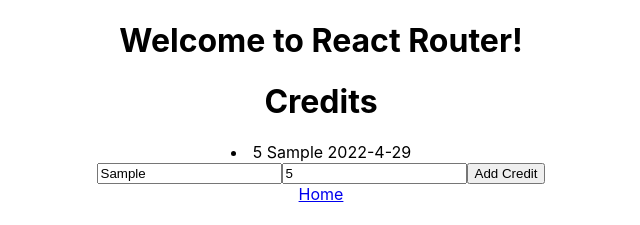
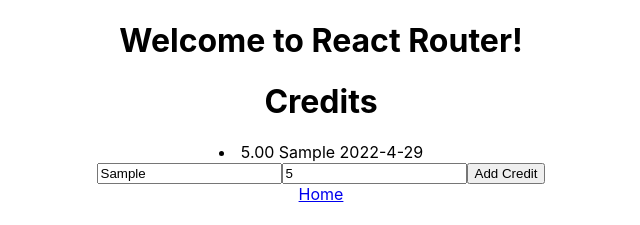
Before and after one commit to leconman/assignment_4, a React (Create React App) app: page /credits in a window 1280 px wide. Both pictures are taken after typing "Sample", "5" into the empty fields and a click on the button "Add Credit". Shown: the top 225 px of the page, without its empty margins (319-959 px from the left). Built offline with nearby package versions, Linux system fonts and the light colour scheme; no server answers.

Commit message:
fixed Debits and Credits to 2 decimal places

```diff
--- a/src/components/Credits.js
+++ b/src/components/Credits.js
@@ -5,7 +5,7 @@
         const { credits } = props;
         return credits.map((credit) => {
             let date = credit.date.slice(0,10);
-            return <li key={credit.id}>{credit.amount} {credit.description} {date}</li>
+            return <li key={credit.id}>{credit.amount.toFixed(2)} {credit.description} {date}</li>
         })
     }
     return (
--- a/src/components/Debits.js
+++ b/src/components/Debits.js
@@ -5,7 +5,7 @@
         const { debits } = props;
         return debits.map((debit) => {
             let date = debit.date.slice(0,10);
-            return <li key={debit.id}>{debit.amount} {debit.description} {date}</li>
+            return <li key={debit.id}>{debit.amount.toFixed(2)} {debit.description} {date}</li>
         })
     }
     return (
```
